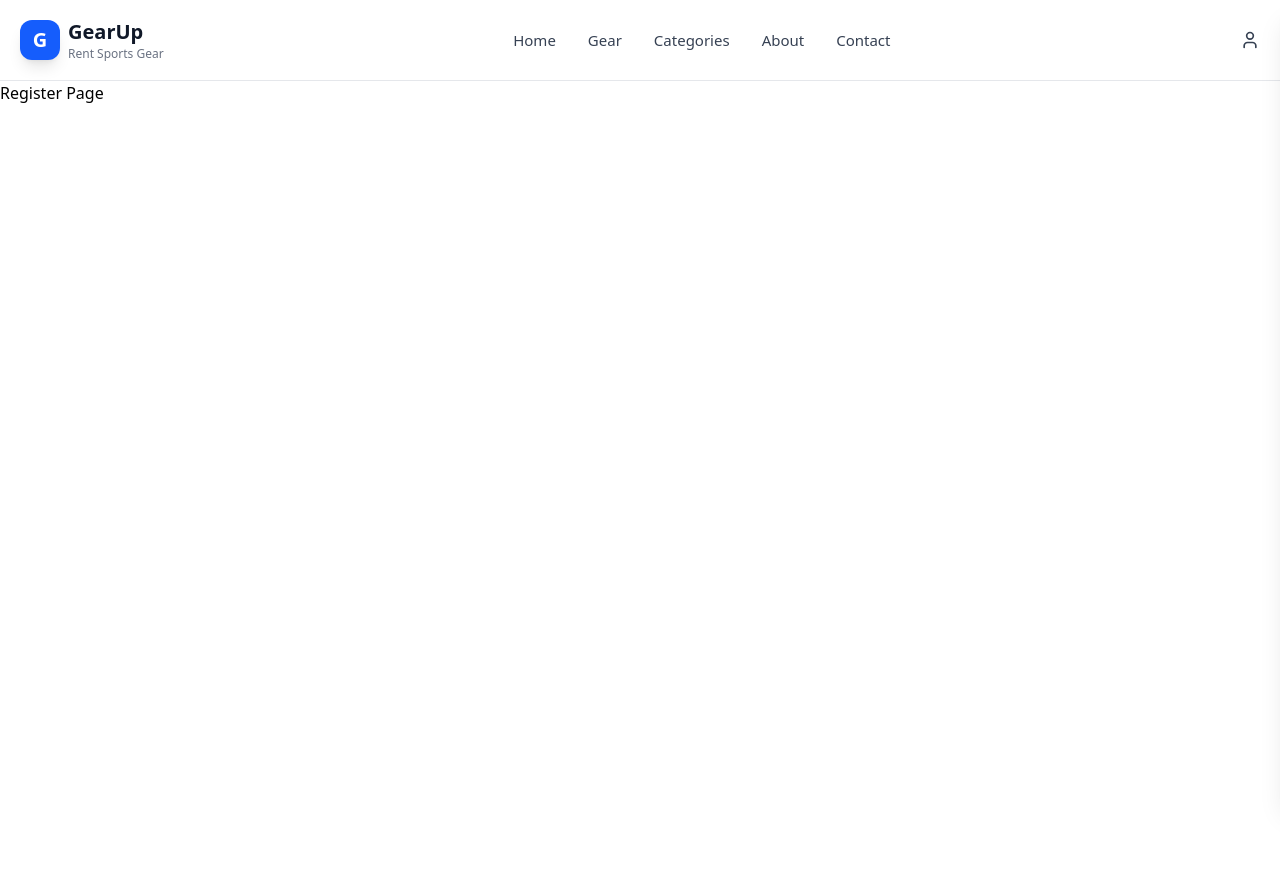
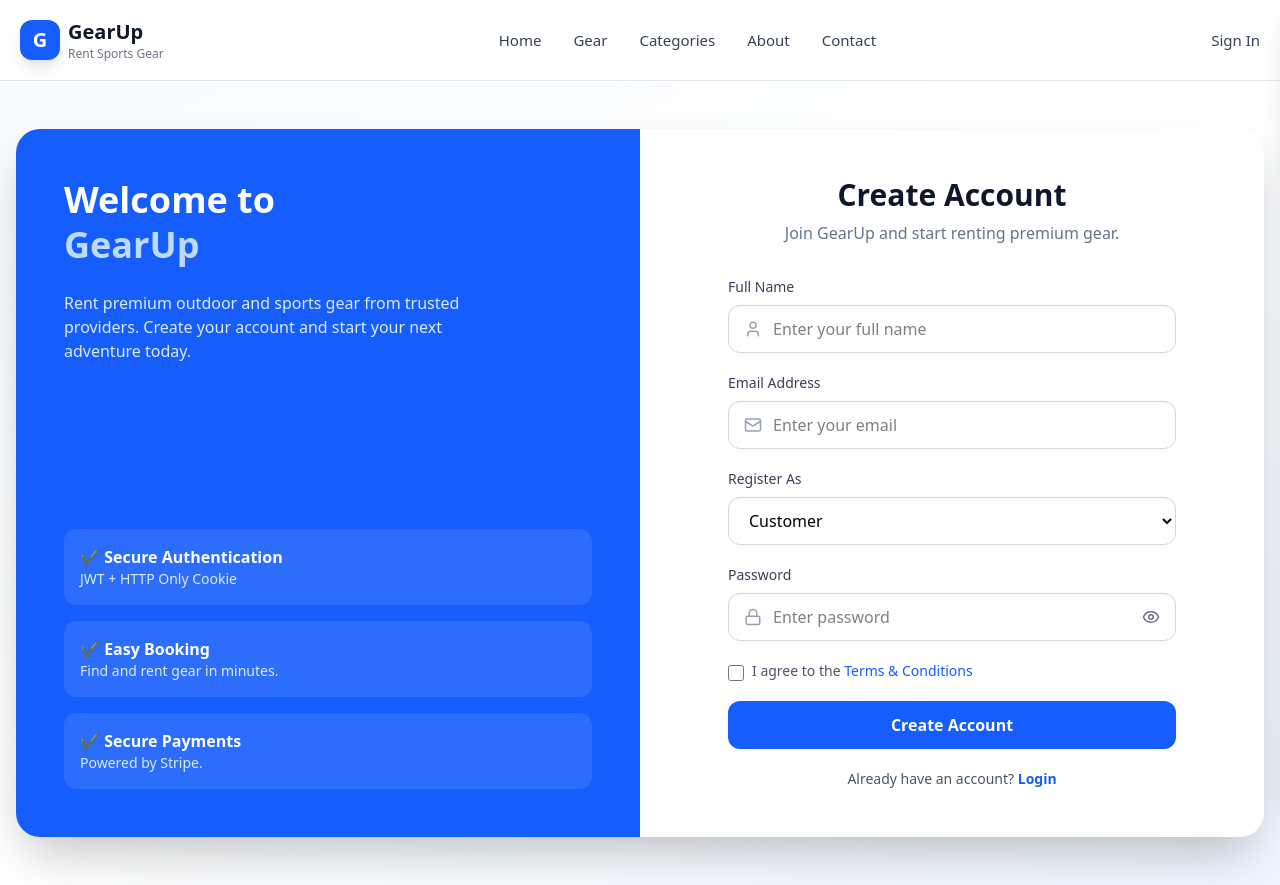
Before and after one commit to Asadul1120/GearUp-Client, a Next.js app: page /register in a window 1280 px wide. Shown: the top 885 px of the page. Before the commit the page ends 800 px from the top, so only its background shows below. Built offline with nearby package versions, Linux system fonts and the light colour scheme; no server answers.

Commit message:
fix UserMenu props type error && add register page

```diff
--- a/app/(auth)/_actions/authLoginActions.ts
+++ b/app/(auth)/_actions/authLoginActions.ts
@@ -2,7 +2,7 @@
 
 import jwt, { JwtPayload } from "jsonwebtoken"
 import { cookies } from "next/headers"
-import { redirect } from "next/navigation"
+
 
 type LoginState = {
     success : true,
--- /dev/null
+++ b/app/(auth)/_components/RegisterForm.tsx
@@ -0,0 +1,160 @@
+"use client";
+
+import Link from "next/link";
+import { Eye, EyeOff, Lock, Mail, User } from "lucide-react";
+import { useState } from "react";
+
+const RegisterForm = () => {
+  const [showPassword, setShowPassword] = useState(false);
+
+  return (
+    <form className="space-y-5">
+      {/* Name */}
+      <div>
+        <label
+          htmlFor="name"
+          className="mb-2 block text-sm font-medium text-gray-700"
+        >
+          Full Name
+        </label>
+
+        <div className="relative">
+          <User
+            size={18}
+            className="absolute left-4 top-1/2 -translate-y-1/2 text-gray-400"
+          />
+
+          <input
+            id="name"
+            name="name"
+            type="text"
+            placeholder="Enter your full name"
+            required
+            className="h-12 w-full rounded-xl border border-gray-300 bg-white pl-11 pr-4 outline-none transition focus:border-blue-600 focus:ring-4 focus:ring-blue-100"
+          />
+        </div>
+      </div>
+
+      {/* Email */}
+      <div>
+        <label
+          htmlFor="email"
+          className="mb-2 block text-sm font-medium text-gray-700"
+        >
+          Email Address
+        </label>
+
+        <div className="relative">
+          <Mail
+            size={18}
+            className="absolute left-4 top-1/2 -translate-y-1/2 text-gray-400"
+          />
+
+          <input
+            id="email"
+            name="email"
+            type="email"
+            placeholder="Enter your email"
+            required
+            className="h-12 w-full rounded-xl border border-gray-300 bg-white pl-11 pr-4 outline-none transition focus:border-blue-600 focus:ring-4 focus:ring-blue-100"
+          />
+        </div>
+      </div>
+
+      {/* Role */}
+      <div>
+        <label
+          htmlFor="role"
+          className="mb-2 block text-sm font-medium text-gray-700"
+        >
+          Register As
+        </label>
+
+        <select
+          id="role"
+          name="role"
+          defaultValue="CUSTOMER"
+          className="h-12 w-full rounded-xl border border-gray-300 bg-white px-4 outline-none transition focus:border-blue-600 focus:ring-4 focus:ring-blue-100"
+        >
+          <option value="CUSTOMER">Customer</option>
+          <option value="PROVIDER">Provider</option>
+        </select>
+      </div>
+
+      {/* Password */}
+      <div>
+        <label
+          htmlFor="password"
+          className="mb-2 block text-sm font-medium text-gray-700"
+        >
+          Password
+        </label>
+
+        <div className="relative">
+          <Lock
+            size={18}
+            className="absolute left-4 top-1/2 -translate-y-1/2 text-gray-400"
+          />
+
+          <input
+            id="password"
+            name="password"
+            type={showPassword ? "text" : "password"}
+            placeholder="Enter password"
+            required
+            minLength={6}
+            className="h-12 w-full rounded-xl border border-gray-300 bg-white pl-11 pr-12 outline-none transition focus:border-blue-600 focus:ring-4 focus:ring-blue-100"
+          />
+
+          <button
+            type="button"
+            onClick={() => setShowPassword(!showPassword)}
+            className="absolute right-4 top-1/2 -translate-y-1/2 text-gray-500 hover:text-blue-600"
+          >
+            {showPassword ? <EyeOff size={18} /> : <Eye size={18} />}
+          </button>
+        </div>
+      </div>
+
+      {/* Terms */}
+      <label className="flex items-start gap-2 text-sm text-gray-600">
+        <input
+          type="checkbox"
+          required
+          className="mt-1 h-4 w-4 rounded border-gray-300"
+        />
+
+        <span>
+          I agree to the{" "}
+          <Link
+            href="/terms"
+            className="font-medium text-blue-600 hover:underline"
+          >
+            Terms & Conditions
+          </Link>
+        </span>
+      </label>
+
+      {/* Submit */}
+      <button
+        type="submit"
+        className="flex h-12 w-full items-center justify-center rounded-xl bg-blue-600 font-semibold text-white transition hover:bg-blue-700"
+      >
+        Create Account
+      </button>
+
+      {/* Login */}
+      <p className="text-center text-sm text-gray-600">
+        Already have an account?{" "}
+        <Link
+          href="/login"
+          className="font-semibold text-blue-600 hover:underline"
+        >
+          Login
+        </Link>
+      </p>
+    </form>
+  );
+};
+
+export default RegisterForm;
--- a/app/(auth)/register/page.tsx
+++ b/app/(auth)/register/page.tsx
@@ -1,11 +1,68 @@
-
+import RegisterForm from "../_components/RegisterForm";
 
 function RegisterPage() {
   return (
-    <div>
-      <h1>Register Page</h1>
-    </div>
-  )
+    <section className="min-h-[calc(100vh-80px)] bg-gradient-to-br from-slate-50 via-white to-blue-50">
+      <div className="mx-auto flex min-h-[calc(100vh-80px)] max-w-7xl items-center justify-center px-4 py-12">
+        <div className="grid w-full overflow-hidden rounded-3xl bg-white shadow-2xl lg:grid-cols-2">
+          {/* Left Side */}
+          <div className="hidden flex-col justify-between bg-blue-600 p-12 text-white lg:flex">
+            <div>
+              <h1 className="text-4xl font-bold leading-tight">
+                Welcome to <br />
+                <span className="text-blue-200">GearUp</span>
+              </h1>
+
+              <p className="mt-6 max-w-md text-blue-100">
+                Rent premium outdoor and sports gear from trusted providers.
+                Create your account and start your next adventure today.
+              </p>
+            </div>
+
+            <div className="space-y-4">
+              <div className="rounded-xl bg-white/10 p-4 backdrop-blur">
+                <h3 className="font-semibold">✔ Secure Authentication</h3>
+                <p className="text-sm text-blue-100">
+                  JWT + HTTP Only Cookie
+                </p>
+              </div>
+
+              <div className="rounded-xl bg-white/10 p-4 backdrop-blur">
+                <h3 className="font-semibold">✔ Easy Booking</h3>
+                <p className="text-sm text-blue-100">
+                  Find and rent gear in minutes.
+                </p>
+              </div>
+
+              <div className="rounded-xl bg-white/10 p-4 backdrop-blur">
+                <h3 className="font-semibold">✔ Secure Payments</h3>
+                <p className="text-sm text-blue-100">
+                  Powered by Stripe.
+                </p>
+              </div>
+            </div>
+          </div>
+
+          {/* Right Side */}
+          <div className="flex items-center justify-center p-8 md:p-12">
+            <div className="w-full max-w-md">
+              <div className="mb-8 text-center">
+                <h2 className="text-3xl font-bold text-slate-900">
+                  Create Account
+                </h2>
+
+                <p className="mt-2 text-slate-500">
+                  Join GearUp and start renting premium gear.
+                </p>
+              </div>
+
+              <RegisterForm />
+            </div>
+          </div>
+        </div>
+      </div>
+    </section>
+  );
 }
 
-export default RegisterPage
+export default RegisterPage;
--- a/app/_components/navbar/UserMenu.tsx
+++ b/app/_components/navbar/UserMenu.tsx
@@ -1,34 +1,26 @@
 import Link from "next/link";
 import { UserIcon } from "lucide-react";
+import { IUser } from "@/types/user";
 
-
-type IUser = {
-  id: string;
-  name: string;
-  email: string;
-  phone: string;
-  profileImage: string;
-  address: string;
-  role: string;
-  status: string;
-  createdAt: string;
-  updatedAt: string;
-  gears: [];
-  rentals: [];
-  reviews: [];
+interface UserMenuProps {
+  user: IUser | null;
 }
 
-const UserMenu = ( user: IUser ) => {
-   console.log(user);
+const UserMenu = ({ user }: UserMenuProps) => {
   return (
     <div className="hidden items-center gap-4 lg:flex">
- { user ? (
-        <Link href="/account" className="text-[15px] font-medium text-gray-700 hover:text-blue-600">
+      {user ? (
+        <Link
+          href="/account"
+          className="text-[15px] font-medium text-gray-700 hover:text-blue-600"
+        >
           <UserIcon size={20} />
         </Link>
-
       ) : (
-        <Link href="/login" className="text-[15px] font-medium text-gray-700 hover:text-blue-600">
+        <Link
+          href="/login"
+          className="text-[15px] font-medium text-gray-700 hover:text-blue-600"
+        >
           Sign In
         </Link>
       )}
--- /dev/null
+++ b/types/user.ts
@@ -0,0 +1,15 @@
+export interface IUser {
+  id: string;
+  name: string;
+  email: string;
+  phone: string;
+  profileImage: string;
+  address: string;
+  role: "ADMIN" | "CUSTOMER" | "PROVIDER";
+  status: string;
+  createdAt: string;
+  updatedAt: string;
+  gears: [];
+  rentals: [];
+  reviews: [];
+}
```
